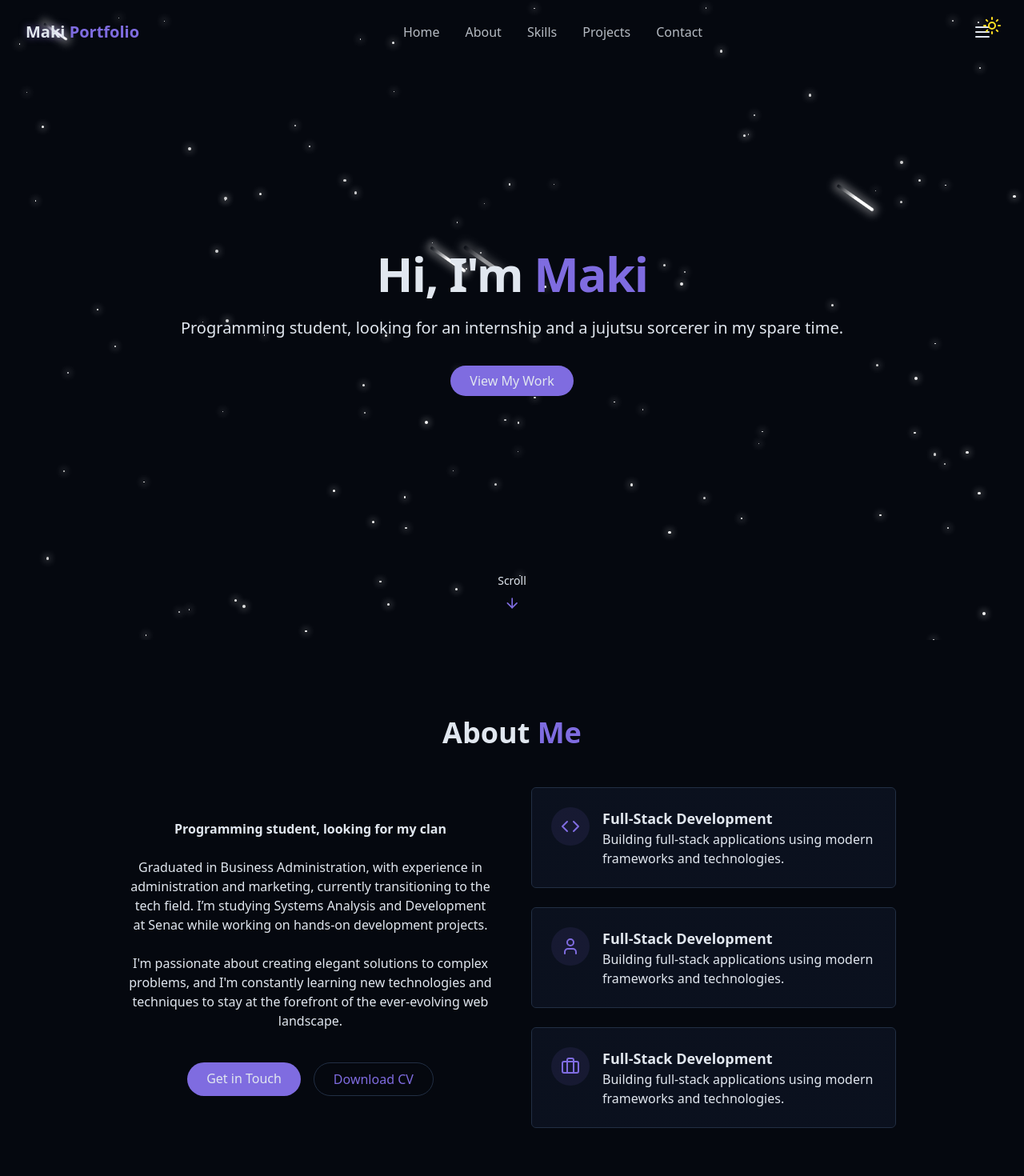
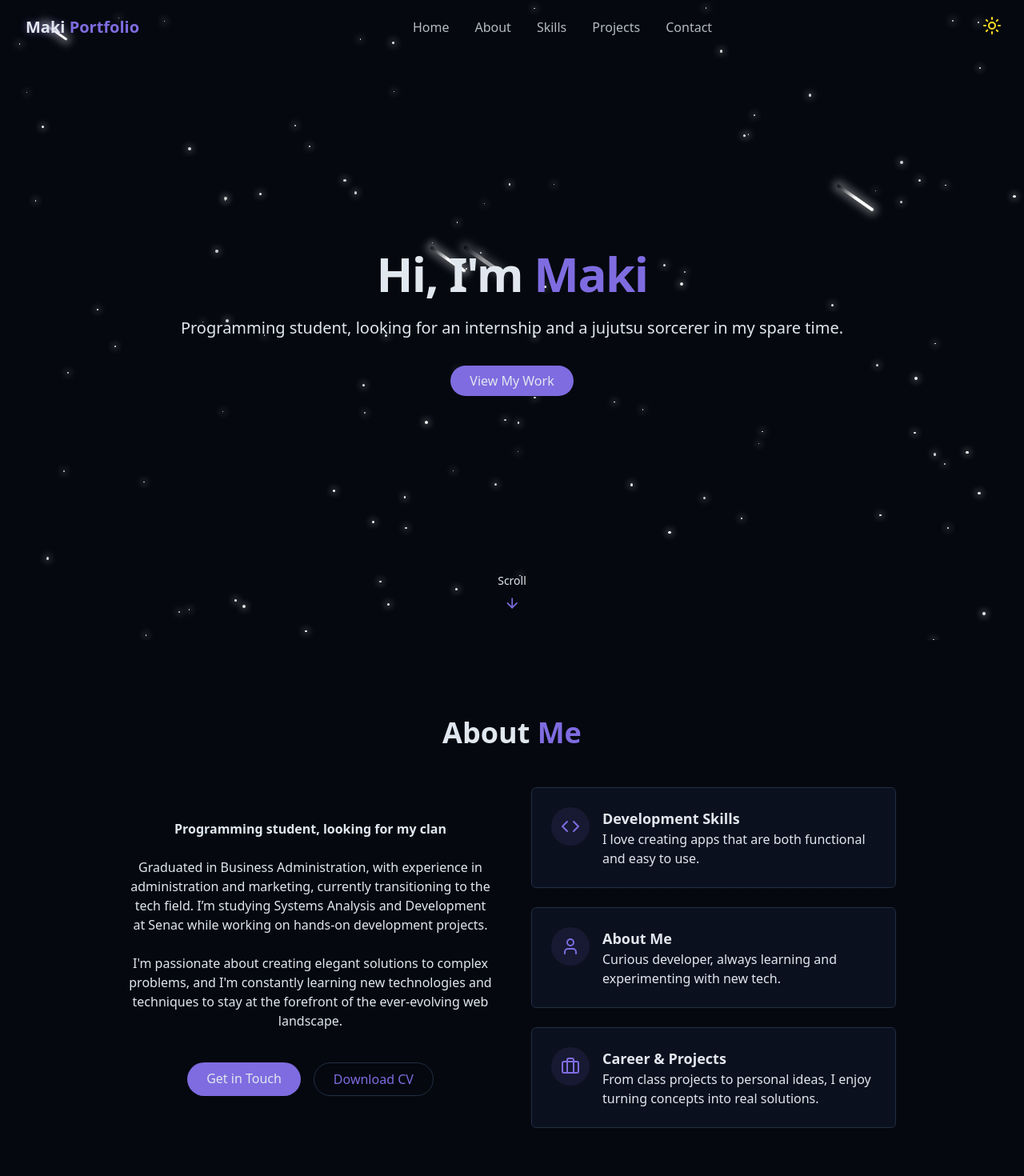
Before and after one commit to renatarsilva/meu-site, a React (Vite) app: page / in a window 1280 px wide. Shown: the top 1470 px of the page at 80% size. Built offline with nearby package versions, Linux system fonts and the light colour scheme.

Commit message:
feat: update

```diff
--- a/src/components/AboutSection.jsx
+++ b/src/components/AboutSection.jsx
@@ -48,12 +48,10 @@ export const AboutSection = () => {
                   <Code className="h-6 w-6 text-primary" />
                 </div>
                 <div className="text-left">
-                  <h4 className="font-semibold text-lg">
-                    Full-Stack Development
-                  </h4>
+                  <h4 className="font-semibold text-lg">Development Skills</h4>
                   <p className="text-muted-foreground">
-                    Building full-stack applications using modern frameworks and
-                    technologies.
+                    I love creating apps that are both functional and easy to
+                    use.
                   </p>
                 </div>
               </div>
@@ -64,12 +62,10 @@ export const AboutSection = () => {
                   <User className="h-6 w-6 text-primary" />
                 </div>
                 <div className="text-left">
-                  <h4 className="font-semibold text-lg">
-                    Full-Stack Development
-                  </h4>
+                  <h4 className="font-semibold text-lg">About Me</h4>
                   <p className="text-muted-foreground">
-                    Building full-stack applications using modern frameworks and
-                    technologies.
+                    Curious developer, always learning and experimenting with
+                    new tech.
                   </p>
                 </div>
               </div>
@@ -80,12 +76,10 @@ export const AboutSection = () => {
                   <Briefcase className="h-6 w-6 text-primary" />
                 </div>
                 <div className="text-left">
-                  <h4 className="font-semibold text-lg">
-                    Full-Stack Development
-                  </h4>
+                  <h4 className="font-semibold text-lg">Career & Projects</h4>
                   <p className="text-muted-foreground">
-                    Building full-stack applications using modern frameworks and
-                    technologies.
+                    From class projects to personal ideas, I enjoy turning
+                    concepts into real solutions.
                   </p>
                 </div>
               </div>
--- a/src/components/Navbar.jsx
+++ b/src/components/Navbar.jsx
@@ -55,10 +55,14 @@ export const Navbar = () => {
 
         <button
           onClick={() => setIsMenuOpen((prev) => !prev)}
-          className="sm-hidden p-2 text-foreground z-50"
+          className=" p-2 text-foreground z-50"
           aria-label={isMenuOpen ? "Close Menu" : "Open Menu"}
         >
-          {isMenuOpen ? <X size={24} /> : <Menu size={24} />}{" "}
+          {isMenuOpen ? (
+            <X className="md:hidden" size={24} />
+          ) : (
+            <Menu className="md:hidden" size={24} />
+          )}{" "}
         </button>
 
         <div
```
